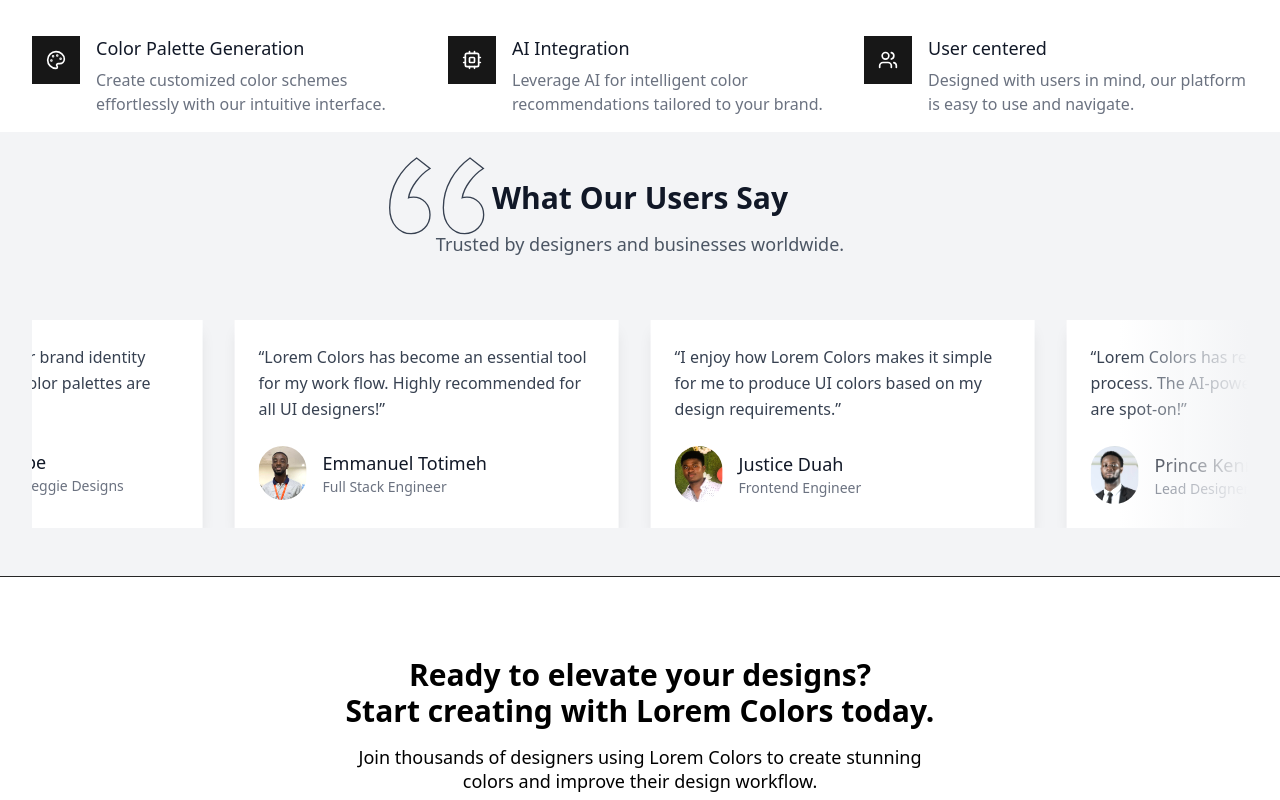
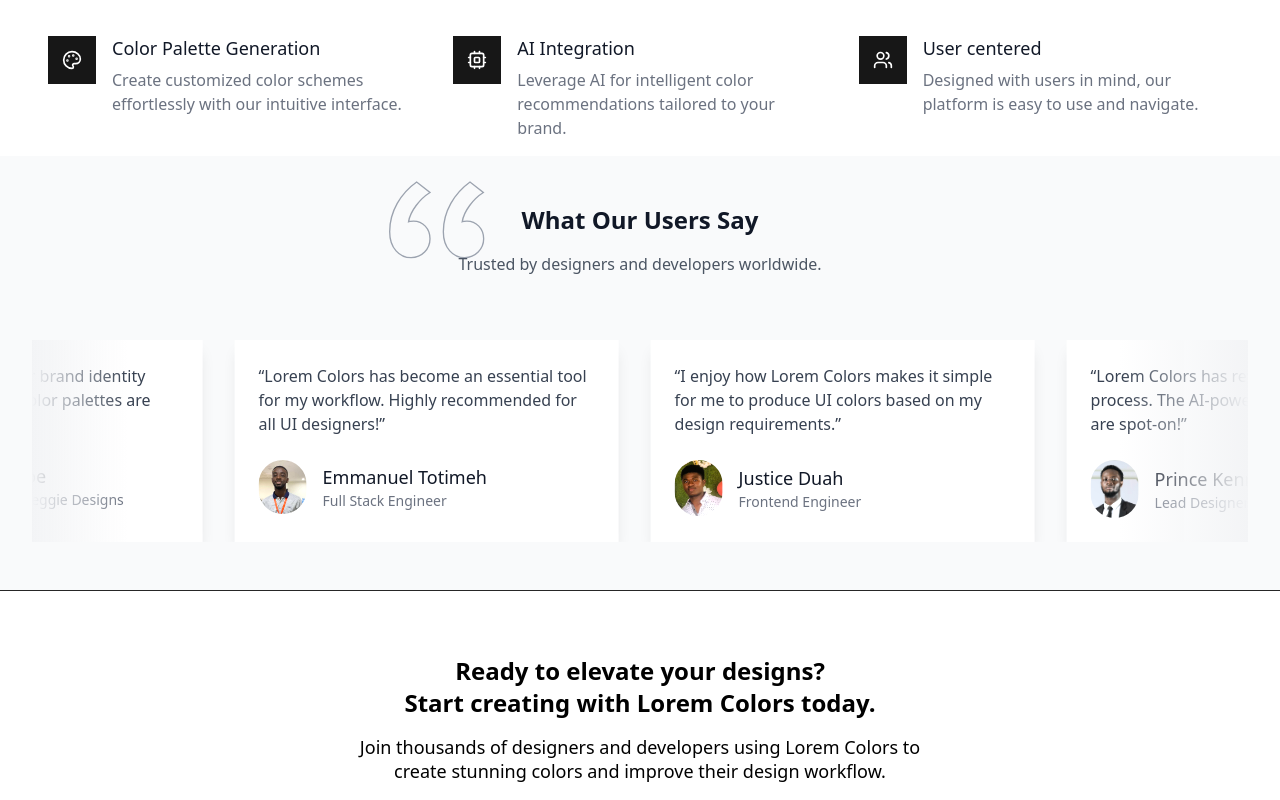
Before and after one commit to peterkessibu/lorem-colors, a Next.js app: page / in a window 1280 px wide. Shown: the part 980-1780 px from the top of the page. Built offline with nearby package versions, Linux system fonts and the light colour scheme; no server answers.

Commit message:
Update components and styles: adjust layout, improve text formatting, and enhance responsiveness. Grand Finale!

```diff
--- a/components/CallToAction.js
+++ b/components/CallToAction.js
@@ -41,16 +41,16 @@ export default function CallToAction() {
       {/* Content */}
       <div className="relative z-10">
         <hr />
-        <div className="max-w-2xl mx-auto text-center py-16 px-4 sm:py-20 sm:px-6 lg:px-8">
+        <div className="max-w-2xl mx-auto text-center py-12 px-4 sm:py-16 sm:px-6 lg:px-8">
           <motion.h2
-            className={`text-2xl font-extrabold ${
+            className={`text-base md:text-2xl font-extrabold ${
               isClicked ? "text-white" : "text-black"
-            } text-3xl`}
+            }`}
             initial={{ opacity: 0, y: 20 }}
             animate={{ opacity: 1, y: 0 }}
             transition={{ duration: 0.5 }}
           >
-            <span className="block">Ready to elevate your designs?</span>
+            <span className="block">Ready to elevate your designs?</span>{" "}
             <span className="block">
               Start creating with Lorem Colors today.
             </span>
@@ -63,8 +63,8 @@ export default function CallToAction() {
             animate={{ opacity: 1, y: 0 }}
             transition={{ duration: 0.5, delay: 0.2 }}
           >
-            Join thousands of designers using Lorem Colors to create stunning
-            colors and improve their design workflow.
+            Join thousands of designers and developers using Lorem Colors to
+            create stunning colors and improve their design workflow.
           </motion.p>
           <motion.div
             initial={{ opacity: 0, y: 20 }}
--- a/components/Features.js
+++ b/components/Features.js
@@ -26,7 +26,7 @@ const features = [
 
 export default function Features() {
   return (
-    <div className="py-4 bg-background">
+    <div className="py-4 mx-4 bg-background">
       <div className="max-w-7xl mx-auto px-4 sm:px-6 lg:px-8">
         <div className="text-center">
           <h2 className="text-base text-black font-semibold tracking-wide uppercase">
--- a/components/Footer.js
+++ b/components/Footer.js
@@ -81,10 +81,9 @@ export default function Footer() {
           <div className="grid grid-cols-1 lg:grid-cols-2 gap-8">
             {/* Logo and Social Links Section */}
             <div className="flex flex-col items-start space-y-8">
-              {/* Logo Section */}
               <div className="flex justify-start">
                 <Link href="/" className="flex items-center">
-                  <Palette className="h-16 w-16 text-gray-900" />
+                  <Palette className="h-16 w-16" />
                 </Link>
               </div>
 
--- a/components/Hero.js
+++ b/components/Hero.js
@@ -109,9 +109,8 @@ export default function Hero() {
                     isClicked ? "text-white" : "text-black"
                   }`}
                 >
-                  <span>Transform Your Designs</span>{" "}
-                  <br/>
-                  <span>with PerfectColors.</span>
+                  <span>Transform Your Designs</span> <br />
+                  <span>with Perfect Colors.</span>
                 </div>
               </motion.h1>
               <motion.div
--- a/components/Testimonials.js
+++ b/components/Testimonials.js
@@ -1,8 +1,9 @@
-// Description: Testimonials section component.
+// Description: Testimonials section component with infinite scroll on desktop and button navigation on mobile.
 
 import { useState, useEffect } from "react";
 import Image from "next/image";
 import { motion, useAnimation } from "framer-motion";
+import { ChevronLeft, ChevronRight } from "lucide-react";
 
 export default function Testimonials() {
   // Testimonials Data
@@ -27,7 +28,7 @@ export default function Testimonials() {
     },
     {
       content:
-        "Lorem Colors has become an essential tool for my work flow. Highly recommended for all UI designers!",
+        "Lorem Colors has become an essential tool for my workflow. Highly recommended for all UI designers!",
       author: {
         name: "Emmanuel Totimeh",
         role: "Full Stack Engineer",
@@ -45,48 +46,67 @@ export default function Testimonials() {
     },
   ];
 
-  const duplicatedTestimonials = [...testimonials, ...testimonials];
+  const duplicatedTestimonials = [
+    ...testimonials,
+    ...testimonials,
+    ...testimonials,
+  ];
 
   const controls = useAnimation();
-  const [isDragging, setIsDragging] = useState(false);
+  const [currentIndex, setCurrentIndex] = useState(0);
+  const [isMobile, setIsMobile] = useState(false);
 
-  //handle drag start
   useEffect(() => {
-    if (!isDragging) {
-      controls.start("animate");
-    } else {
-      controls.stop();
-    }
-  }, [isDragging, controls]);
+    const handleResize = () => {
+      setIsMobile(window.innerWidth <= 768);
+    };
 
-  //handle drag end
-  const handleDragEnd = () => {
-    setIsDragging(false);
-    setTimeout(() => {
-      controls.start("animate");
-    }, 2000);
-  };
+    handleResize();
+    window.addEventListener("resize", handleResize);
+    return () => window.removeEventListener("resize", handleResize);
+  }, []);
 
   const carouselVariants = {
     animate: {
-      x: ["0%", "-50%"],
+      x: ["0%", "-66.666%"],
       transition: {
         x: {
           repeat: Infinity,
-          repeatType: "mirror",
-          duration: 15,
+          repeatType: "loop",
+          duration: 30,
           ease: "linear",
         },
       },
     },
   };
 
+  useEffect(() => {
+    if (!isMobile) {
+      controls.start("animate");
+    } else {
+      controls.stop();
+    }
+  }, [isMobile, controls]);
+
+  // Handlers for mobile navigation buttons
+  const handlePrev = () => {
+    setCurrentIndex((prev) =>
+      prev === 0 ? testimonials.length - 1 : prev - 1,
+    );
+  };
+
+  const handleNext = () => {
+    setCurrentIndex((prev) =>
+      prev === testimonials.length - 1 ? 0 : prev + 1,
+    );
+  };
+
   return (
-    <section className="relative bg-gray-100 py-12 px-4 sm:px-6 lg:px-8">
+    <section className="relative bg-gray-50 py-12 px-4 sm:px-6 lg:px-8">
       <div className="w-full mx-auto">
         <div className="mb-16 relative flex flex-col items-center">
           {/* SVG Quote Icon */}
-          <div className="absolute top-4 md:left-1/3 left-9 transform -translate-x-1/2 -translate-y-12 w-12 h-12 md:w-24 md:h-24 text-gray-700 pointer-events-none">
+          <div className="absolute top-4 md:left-1/3 left-9 transform -translate-x-1/2 -translate-y-12 w-12 h-12 md:w-24 md:h-24 text-gray-400 pointer-events-none">
             <svg
               stroke="currentColor"
               fill="none"
@@ -101,34 +121,31 @@ export default function Testimonials() {
           </div>
 
           {/* Section Header */}
-          <h2 className="text-3xl font-extrabold text-gray-900 text-center relative z-10">
+          <h2 className="text-2xl font-extrabold text-gray-900 text-center relative z-10">
             What Our Users Say
           </h2>
-          <p className="mt-4 text-lg leading-6 text-gray-600 text-center relative z-10">
-            Trusted by designers and businesses worldwide.
+          <p className="mt-4 text-base font-medium leading-6 text-gray-600 text-center relative z-10">
+            Trusted by designers and developers worldwide.
           </p>
         </div>
 
-        {/* Infinite Carousel */}
+        {/* Carousel Container */}
         <div className="relative overflow-hidden">
+          {!isMobile ? (
             <motion.div
               className="flex space-x-8"
               variants={carouselVariants}
               animate={controls}
-            drag="x"
-            dragConstraints={{ left: -1000, right: 0 }}
-            onDragStart={() => setIsDragging(true)}
-            onDragEnd={handleDragEnd}
               style={{ width: `${(duplicatedTestimonials.length / 3) * 100}%` }}
             >
               {duplicatedTestimonials.map((testimonial, index) => (
                 <div
                   key={index}
-                className="bg-white p-6 rounded-lg shadow-lg flex-shrink-0 w-96"
+                  className="bg-white p-6 shadow-lg flex-shrink-0 w-80 md:w-96"
                 >
                   {/* Testimonial Content */}
                   <blockquote className="flex-1">
-                  <div className="text-gray-700 text-base leading-relaxed mb-6">
+                    <div className="text-gray-700 text-sm md:text-base leading-relaxed mb-6">
                       “{testimonial.content}”
                     </div>
                     <footer className="flex items-center">
@@ -155,8 +172,65 @@ export default function Testimonials() {
                 </div>
               ))}
             </motion.div>
-          {/* Blurred Gradient Overlay */}
+          ) : (
+            // Mobile: Button Navigation
+            <div className="flex flex-col items-center">
+              <div className="bg-white p-6 shadow-lg w-full md:w-96">
+                {/* Testimonial Content */}
+                <blockquote className="flex-1">
+                  <div className="text-gray-700 text-sm md:text-base leading-relaxed mb-6">
+                    “{testimonials[currentIndex].content}”
+                  </div>
+                  <footer className="flex items-center">
+                    <div className="flex-shrink-0">
+                      <Image
+                        className="rounded-full brightness-110"
+                        src={testimonials[currentIndex].author.image}
+                        alt={`Testimonial author ${testimonials[currentIndex].author.name}`}
+                        width={48}
+                        height={48}
+                        quality={100}
+                      />
+                    </div>
+                    <div className="ml-4">
+                      <h4 className="text-lg font-medium text-gray-900">
+                        {testimonials[currentIndex].author.name}
+                      </h4>
+                      <p className="text-sm text-gray-500">
+                        {testimonials[currentIndex].author.role}
+                      </p>
+                    </div>
+                  </footer>
+                </blockquote>
+              </div>
+
+              {/* Navigation Buttons */}
+              <div className="flex justify-between mt-4 w-full max-w-md">
+                <button
+                  onClick={handlePrev}
+                  className="bg-gray-300 text-gray-700 p-2 rounded-full shadow hover:bg-gray-400 focus:outline-none"
+                  aria-label="Previous Testimonial"
+                >
+                  <ChevronLeft className="w-6 h-6" />
+                </button>
+                <button
+                  onClick={handleNext}
+                  className="bg-gray-300 text-gray-700 p-2 rounded-full shadow hover:bg-gray-400 focus:outline-none"
+                  aria-label="Next Testimonial"
+                >
+                  <ChevronRight className="w-6 h-6" />
+                </button>
+              </div>
+            </div>
+          )}
+
+          {/* Blurred Gradient Overlay for Desktop */}
+          {!isMobile && (
+            <>
+              <div className="absolute top-0 left-0 h-full w-24 bg-gradient-to-r from-gray-100 to-transparent pointer-events-none"></div>
               <div className="absolute top-0 right-0 h-full w-32 bg-gradient-to-l from-gray-100 to-transparent pointer-events-none"></div>
+            </>
+          )}
         </div>
       </div>
     </section>
```
Also changed, not shown: app/api/chat/route.js (+11 -12 lines), app/globals.css (+12 -1 lines). Lines whose indentation alone changed are shown as unchanged.
